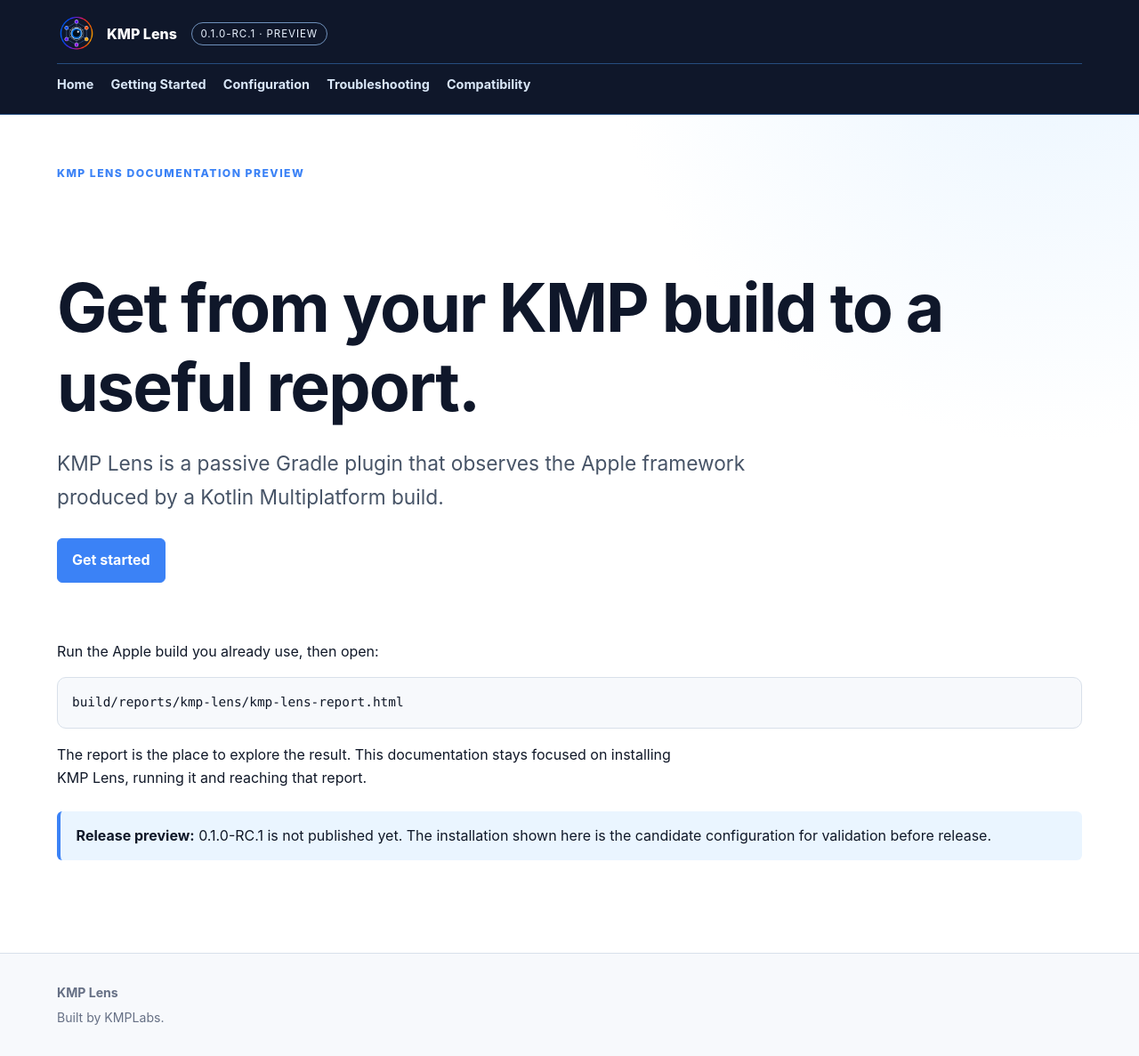
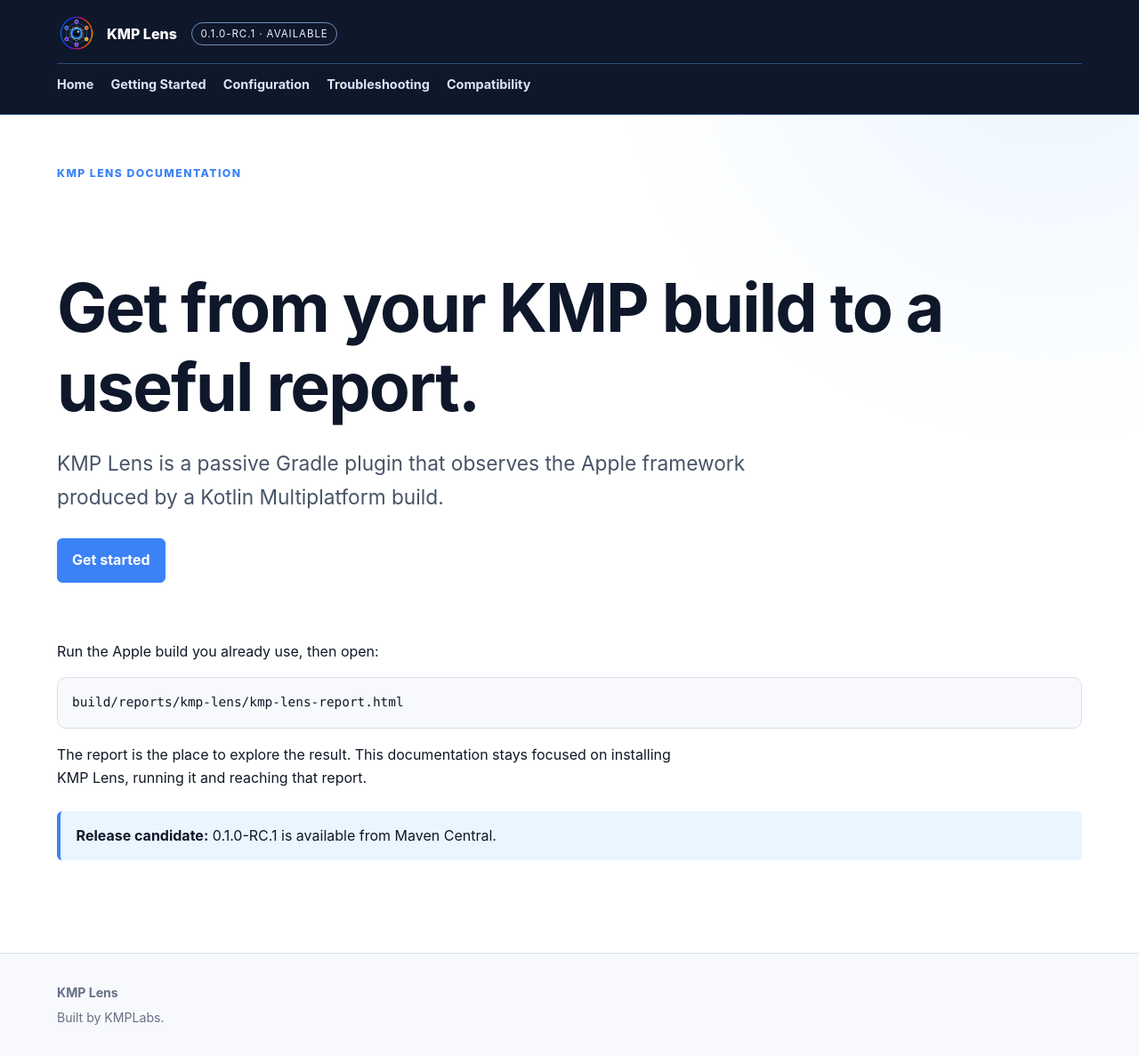
Before and after one commit to KMPLabs/kmp-lens-docs, a Jekyll site: the page built from index.md, in a window 1280 px wide. Shown: the whole page at 89% size. Built offline with Jekyll 4.4.1, drawn with Linux system fonts in a browser that asks for light colours.

Commit message:
Publish KMP Lens RC1 installation

```diff
--- a/_config.yml
+++ b/_config.yml
@@ -3,7 +3,7 @@
 url: "https://kmplabs.github.io"
 baseurl: "/kmp-lens-docs"
 product_version: "0.1.0-RC.1"
-release_status: "preview"
+release_status: "available"
 permalink: pretty
 markdown: kramdown
 highlighter: rouge
--- a/index.md
+++ b/index.md
@@ -2,7 +2,7 @@
 layout: default
 title: See your Kotlin Multiplatform Apple API
 description: KMP Lens turns an observed Apple framework build into a developer report.
-eyebrow: KMP Lens documentation preview
+eyebrow: KMP Lens documentation
 permalink: /
 ---
 
@@ -23,4 +23,4 @@
 The report is the place to explore the result. This documentation stays focused
 on installing KMP Lens, running it and reaching that report.
 
-<div class="callout"><strong>Release preview:</strong> 0.1.0-RC.1 is not published yet. The installation shown here is the candidate configuration for validation before release.</div>
+<div class="callout"><strong>Release candidate:</strong> 0.1.0-RC.1 is available from Maven Central.</div>
```
Also changed, not shown: getting-started.md (+1 -2 lines), README.md.
